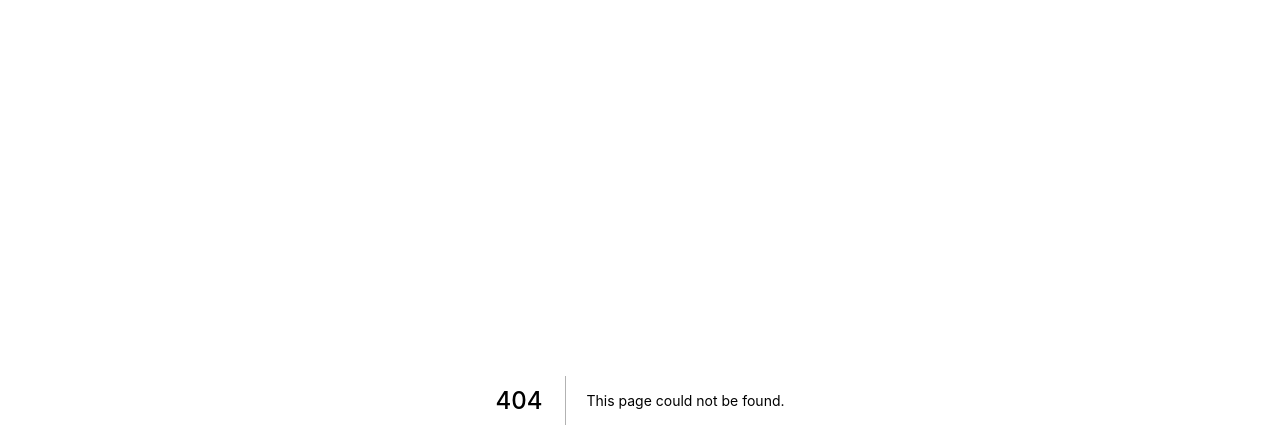
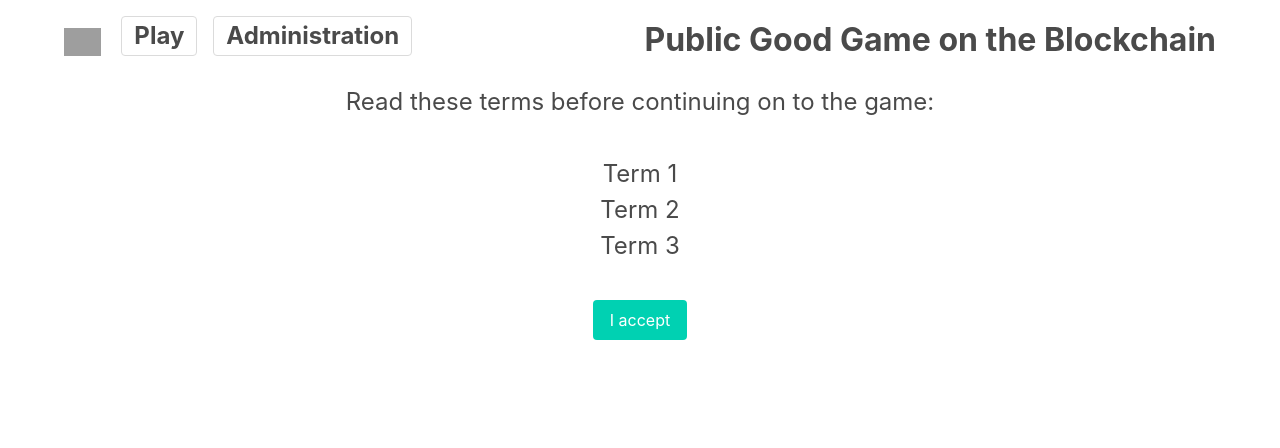
Before and after one commit to samihan-m/public-good-game-dapp, a Next.js app: page /terms in a window 1280 px wide. Before the commit this address had no page. Shown: the top 448 px of the page. Built offline with nearby package versions, Linux system fonts and the light colour scheme; grey boxes are pictures that could not be loaded.

Commit message:
Terms page

```diff
--- a/components/navbar.js
+++ b/components/navbar.js
@@ -3,13 +3,13 @@ const Navbar = () => {
     <nav className="navbar mt-4 mb-4">
       <div className="container">
         <div className="navbar-brand">
-          <a className="navbar-item" href="">
+          <a className="navbar-item" href="/">
             <img src="https://www.b-tu.de/typo3conf/ext/btu_template/Resources/Public/Images/logo/BTULogo_deutsch_grau_2x.png" alt="BTU"/>
           </a>
         </div>
         <div id="navbar-menu" className="navbar-menu">
           <div className="navbar-start">
-            <a href="/play" className="navbar-item button mx-2">
+            <a href="/terms" className="navbar-item button mx-2">
               <h2>Play</h2>
             </a>
             <a href="/admin" className="navbar-item button mx-2">
--- a/pages/admin.js
+++ b/pages/admin.js
@@ -7,7 +7,9 @@ import 'bulma/css/bulma.css'
 import styles from '../styles/Game.module.css'
 import Navbar from '../components/navbar.js'
 import { Chart as ChartJS } from 'chart.js/auto'
+/*
 import { Chart } from 'react-chartjs-2'
+*/
 import {Line} from 'react-chartjs-2';
 
 const AdminPage = () => {
@@ -602,7 +604,7 @@ Admin panel
     <div className = {styles.main}>
       <Head>
         <title>Public Good Game on the Blockchain Admin Page</title>
-        <meta name="description" content="The admin panel ge for a public good game on the blockchain."/>
+        <meta name="description" content="The admin panel for a public good game on the blockchain."/>
       </Head>
       <Navbar/>
       <section id="connectButtonSection" className="has-text-centered" style={{display: (connectorState != buttonStates.ENABLED ? "none" : "")}}>
--- a/pages/index.js
+++ b/pages/index.js
@@ -10,11 +10,11 @@ const HomePage = () => {
     <div className = {styles.main}>
       <Head>
         <title>BTU Public Good Game on the Blockchain</title>
-        <meta name="description" content="The admin panel ge for a public good game on the blockchain"/>
+        <meta name="description" content="The home page for a public good game on the blockchain"/>
       </Head>
       <Navbar/>
       <div id="buttons" className="has-text-centered">
-        <a className="button is-primary is-size-3 my-4" href="/play">Play the game!</a>
+        <a className="button is-primary is-size-3 my-4" href="/terms">Play the game!</a>
         <br/>
         <a className="button is-primary is-size-3 my-4" href="/admin">Administrate the game!</a>
       </div>
--- /dev/null
+++ b/pages/terms.js
@@ -0,0 +1,30 @@
+import Head from 'next/head'
+import { useState, useEffect } from 'react'
+import 'bulma/css/bulma.css'
+import styles from '../styles/Game.module.css'
+import Navbar from '../components/navbar.js'
+
+const TermsPage = () => {
+  return (
+    <div className = {styles.main}>
+      <Head>
+        <title>BTU Public Good Game on the Blockchain</title>
+        <meta name="description" content="Terms you must accept before playing a public good game on the blockchain"/>
+      </Head>
+      <Navbar/>
+      <div id="information" className="has-text-centered is-size-4">
+        <p>Read these terms before continuing on to the game:</p>
+        <br/>
+        <ul>
+          <li>Term 1</li>
+          <li>Term 2</li>
+          <li>Term 3</li>
+        </ul>
+        <br/>
+        <a href="/play" className="button is-primary">I accept</a>
+      </div>
+    </div>
+  );
+};
+
+export default TermsPage;
```
Also changed, not shown: pages/play.js (+14 -0 lines).
